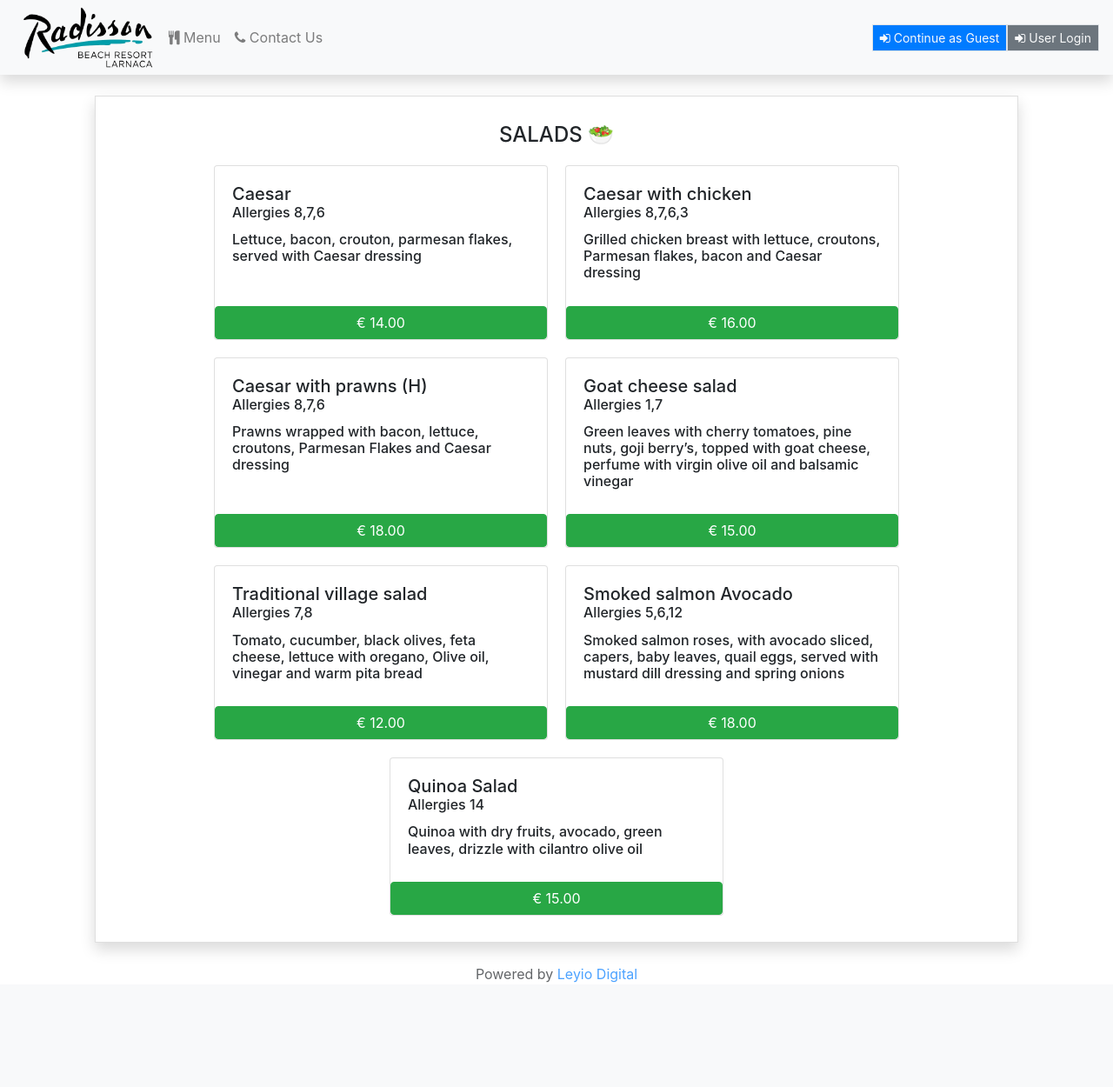
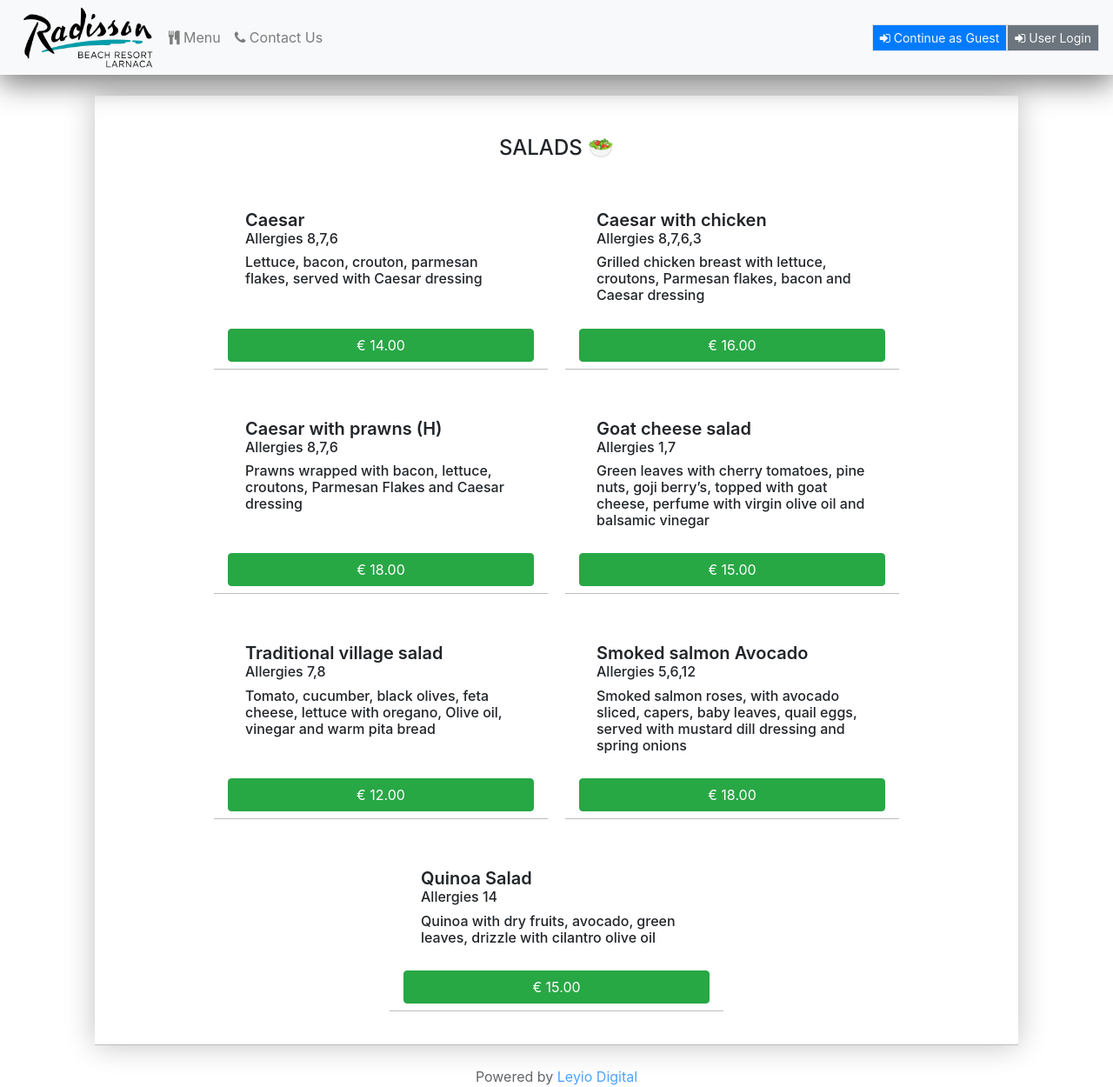
Before and after one commit to stefanosyiorkas/radisson_fos, a Django app: page /Salad in a window 1280 px wide. Shown: the whole page at 87% size. Before the commit the page ends 1130 px from the top, so only its background shows below. Run offline with Django 3.2, Linux system fonts and the light colour scheme; data comes from the database, SQL or seed files in the repository; both versions use the stored data as it was after the commit; data that the repository does not hold is empty; some libraries are stand-ins or nearby versions.

Commit message:
front end changes

```diff
--- a/orders/static/orders/style.css
+++ b/orders/static/orders/style.css
@@ -1,3 +1,7 @@
+*{
+  scroll-behavior: smooth;
+}
+
 html,
 body {
     height: 100%;
@@ -47,3 +51,108 @@ body {
 #login-box {
     width: 100% !important
 }
+
+.nav-subcategories{
+    display: flex;
+    overflow-x: scroll;
+    scrollbar-width: none;
+}
+
+.subcategory-link{
+    display: flex;
+    flex-direction: column;
+    align-items: center;
+    justify-content: center;
+    min-width:fit-content ;
+    padding: 0.5rem 1rem;
+    text-decoration: none;
+    color: #000;
+    font-size: 1.2rem;
+    font-weight: 500;
+    border-radius: 0.5rem;
+    transition: all 0.2s ease-in-out;
+}
+
+.subcategory-link:hover{
+    text-decoration: none;
+    background-color: #e3e3e3;
+    color: #000;
+}
+
+.subcategory-link:active {
+    background-color: #000000;
+    color: rgb(255, 255, 255);
+}
+
+.dish-img{
+    width: 100%;
+    height: 100%;
+    margin-bottom: 1em;
+    object-fit: cover;
+    object-position: center center;
+    border-radius: 15%;
+    transition: all 0.2s ease-in-out;
+}
+
+.dish-img-active{
+    height: 15em;
+}
+
+.allergen-container{
+    display: flex;
+    justify-content: flex-start;
+    align-items: center;
+    gap: 0.5rem;
+    margin-bottom: 1em;
+}
+
+.allergen-img{
+    width: 2rem;
+    height: 2rem;
+    object-fit: cover;
+    object-position: center center;
+}
+
+.card-title{
+    display: inline-block !important;
+    margin-bottom: 0px !important;
+    font-weight: 600;
+}
+
+.dish-body{
+    display: flex;
+    flex-direction: row;
+}
+
+.card{
+    margin-bottom: 1em;
+    padding: 1em;
+    padding-bottom: 0.5em;
+    border: unset;
+    border-bottom: 1px solid rgb(188, 188, 188);
+    border-radius: 0;
+}
+
+.title-category{
+    font-size: 1.5rem;
+    font-weight: 600;
+    display: inline-block;
+}
+
+.line{
+    width: 100%;
+    color: black;
+    height: 2px;
+}
+
+.shadow{
+    box-shadow: 0 0 2rem rgba(0, 0, 0, 0.244) !important
+}
+
+.nav-sticky{
+    position: sticky !important;
+    top: 0;
+    z-index: 100;
+    box-shadow: 0 12px 35px rgb(0 0 0 / 40%);
+    backdrop-filter: blur(20px) !important;
+}
--- a/orders/templates/orders/header.html
+++ b/orders/templates/orders/header.html
@@ -29,11 +29,12 @@
       rel="stylesheet"
     />
     {% load static %}
-    <link rel="stylesheet" href="{% static 'orders/main.js' %}" />
+    <link rel="script" href="{% static 'orders/main.js' %}" />
     <title>Radisson Ordering System</title>
   </head>
 
   <body>
+    <div class="nav-sticky">
       <nav
       class="navbar navbar-expand-lg navbar-light shadow bg-light"
       id="topNav"
@@ -140,6 +141,17 @@
       </div>
     </nav>
 
+    <div class="nav-secondary">
+      <nav class="nav-categories">
+
+      </nav>
+      <nav class="nav-subcategories">
+        {% for cat in categories%}
+        <a class="subcategory-link" href="#{{cat}}">{{cat}}</a>
+        {% endfor %}
+      </nav>
+    </div>
+  </div>
     {% block content %} {% endblock %}
 
     <script
```
Also changed, not shown: orders/templates/orders/home.html (+26 -9 lines), db.sqlite3. Lines whose indentation alone changed are shown as unchanged.
